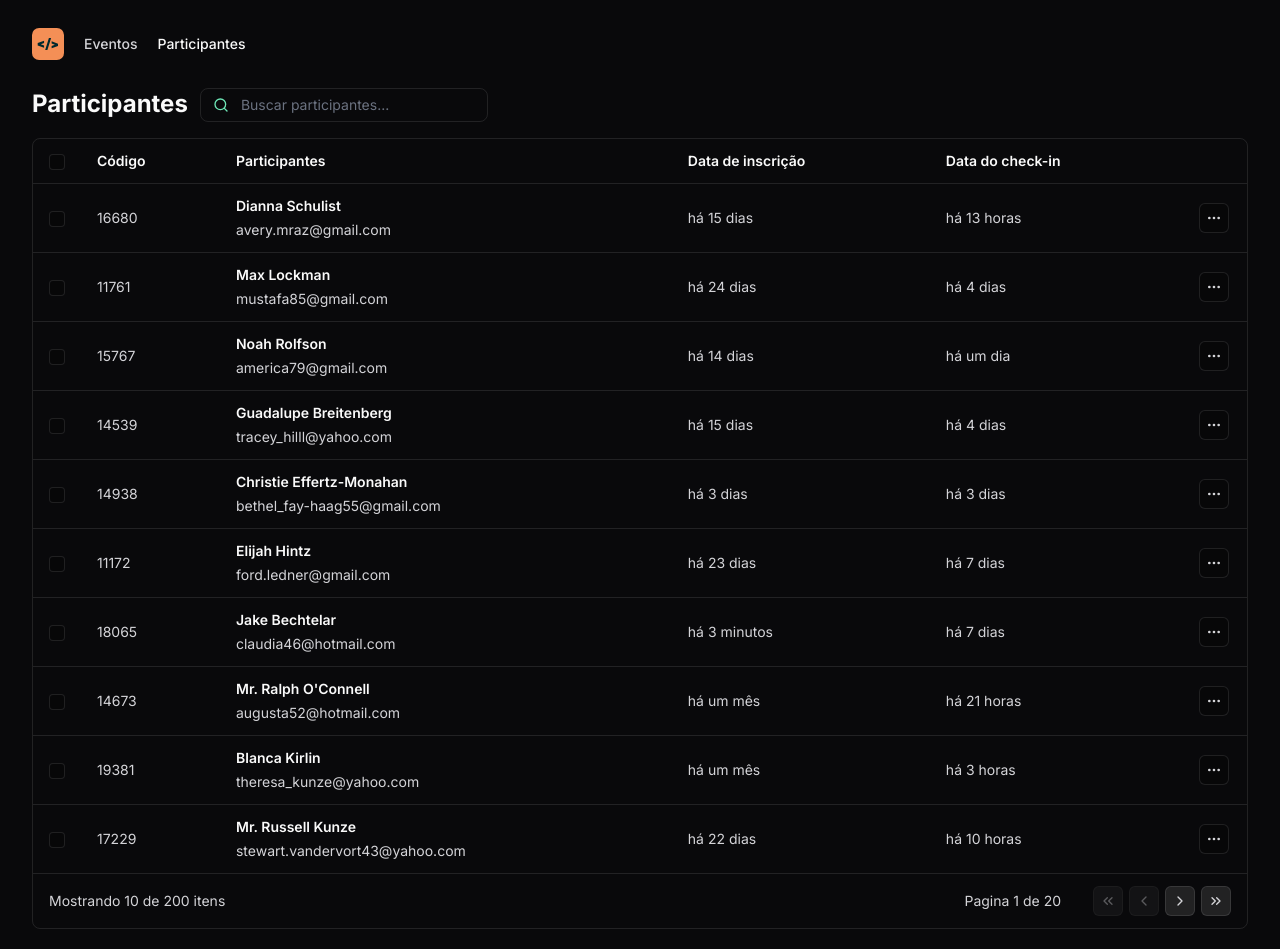
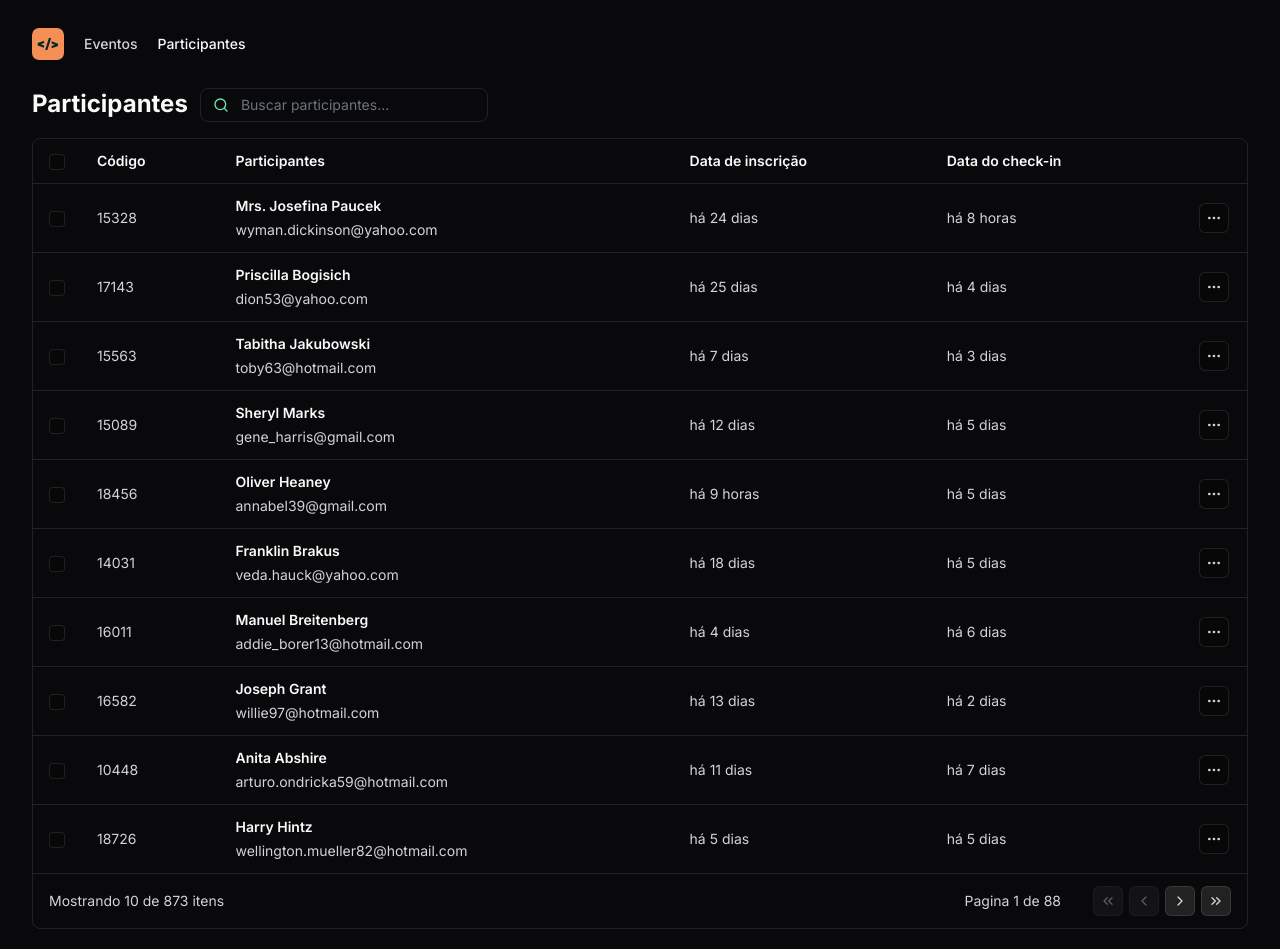
Before and after one commit to ogustavohp/pass-in-web, a Next.js app: page / in a window 1280 px wide. Built offline with nearby package versions, Linux system fonts and the light colour scheme.

Commit message:
add dynamic faker list render

```diff
--- a/components/attendee-list.tsx
+++ b/components/attendee-list.tsx
@@ -14,9 +14,9 @@ import { Table } from '@/components/table/table'
 import { TableHeader } from '@/components/table/table-header'
 import { TableCell } from '@/components/table/table-cell'
 import { TableRow } from '@/components/table/table-row'
-import { ChangeEvent, useState } from 'react'
+import { ChangeEvent, useEffect, useState } from 'react'
 import { SearchInput } from './search-input'
-import { attendeesStatic } from '@/data/attendees'
+import { attendees } from '@/data/attendees'
 
 dayjs.extend(relativeTime)
 dayjs.locale('pt-br')
@@ -24,8 +24,22 @@ dayjs.locale('pt-br')
 export function AttendeeList() {
   const [search, setSearch] = useState('')
   const [page, setPage] = useState(1)
+  const [att, setAtt] = useState<
+    | {
+        id: number
+        name: string
+        email: string
+        createdAt: Date
+        checkedInAt: Date
+      }[]
+    | null
+  >(null)
 
-  const totalPages = Math.ceil(attendeesStatic.length / 10)
+  useEffect(() => {
+    setAtt(attendees)
+  }, [])
+
+  const totalPages = Math.ceil(attendees.length / 10)
 
   function handleInputSearch(e: ChangeEvent<HTMLInputElement>) {
     setSearch(e.target.value)
@@ -68,9 +82,8 @@ export function AttendeeList() {
           </tr>
         </thead>
         <tbody>
-          {attendeesStatic
-            .slice((page - 1) * 10, page * 10)
-            .map((attendee, i) => {
+          {att &&
+            att.slice((page - 1) * 10, page * 10).map((attendee, i) => {
               return (
                 <TableRow key={attendee.id + '-' + i}>
                   <TableCell>
@@ -102,7 +115,7 @@ export function AttendeeList() {
         <tfoot>
           <tr>
             <TableCell colSpan={3}>
-              Mostrando 10 de {attendeesStatic.length} itens
+              Mostrando 10 de {attendees.length} itens
             </TableCell>
             <TableCell colSpan={3}>
               <div className="flex items-center gap-8 justify-end">
--- a/data/attendees.ts
+++ b/data/attendees.ts
@@ -1,5 +1,5 @@
 import { faker } from '@faker-js/faker'
-export const attendees = Array.from({ length: 200 }).map(() => {
+export const attendees = Array.from({ length: 873 }).map(() => {
   return {
     id: faker.number.int({ min: 10000, max: 20000 }),
     name: faker.person.fullName(),
```
